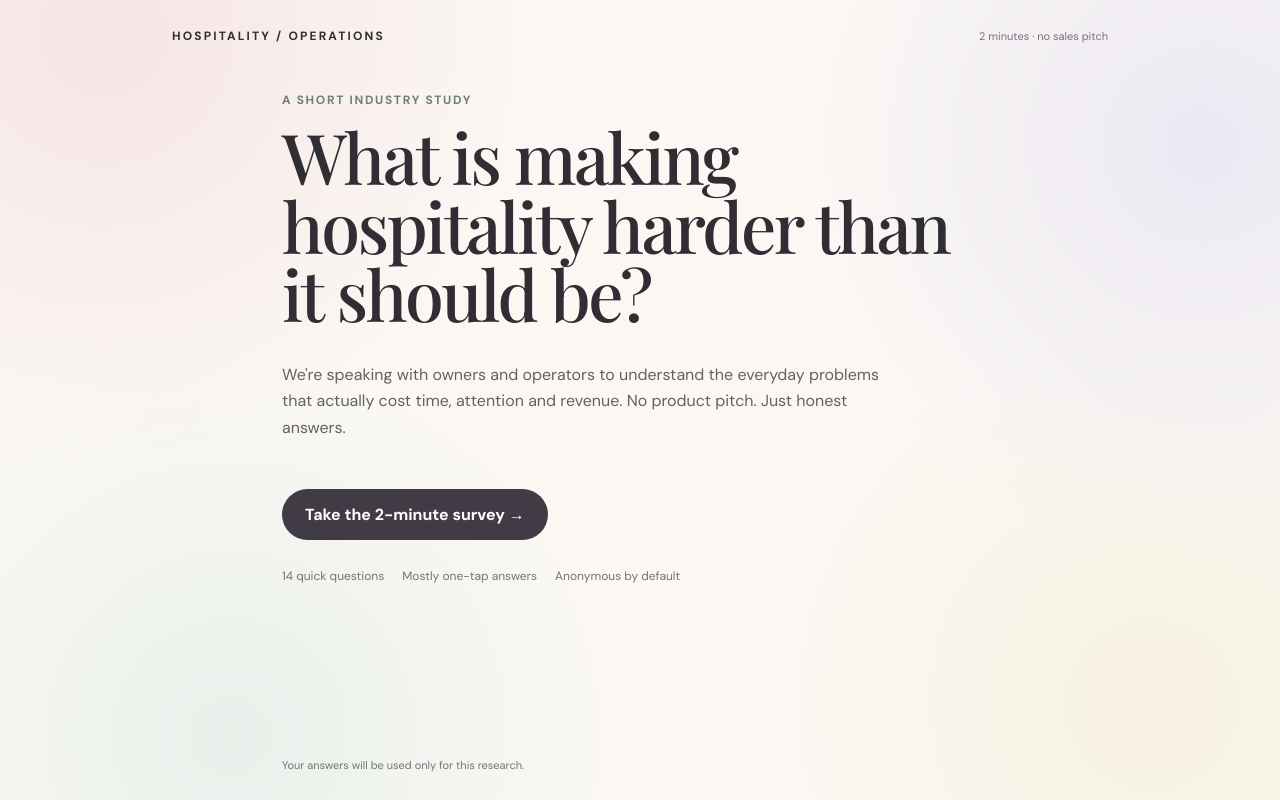
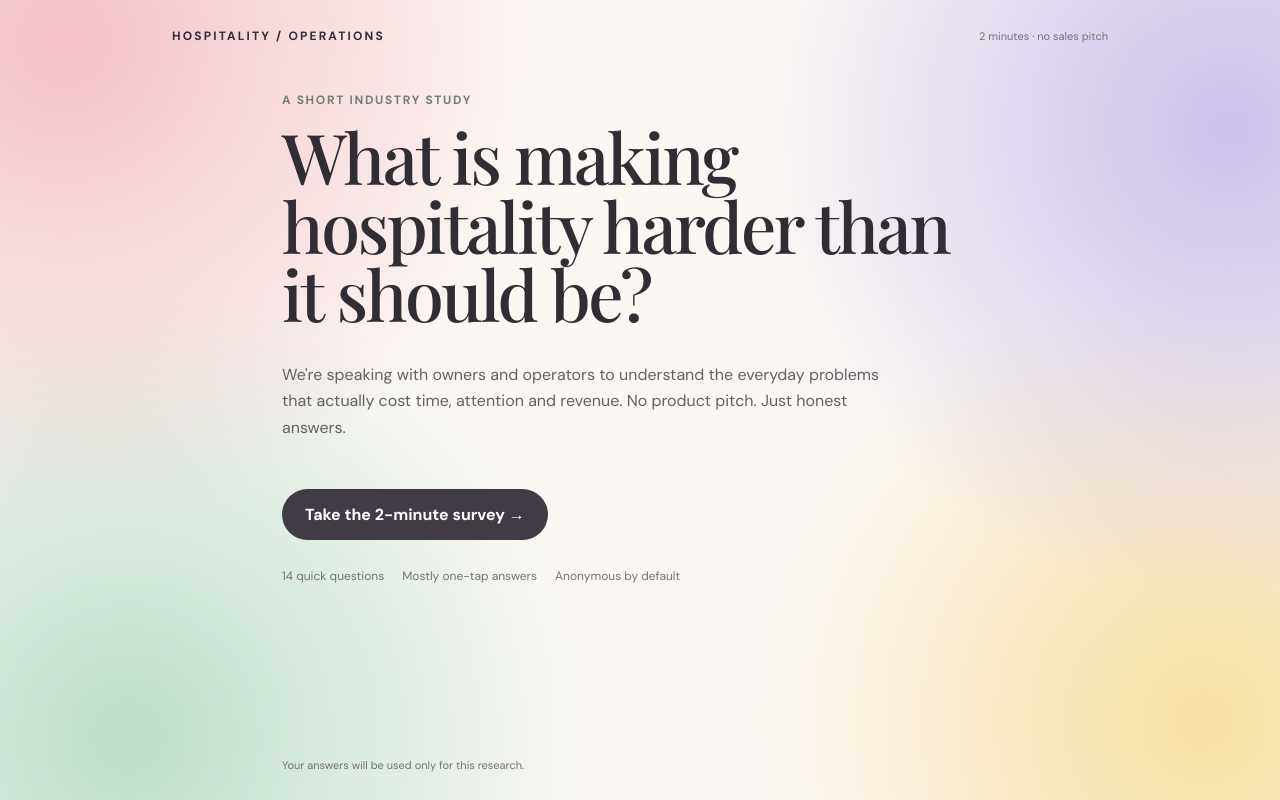
Before and after one commit to mailmenowshree-droid/Survey-, a Next.js app: page / in a window 1280 px wide. Built offline with nearby package versions, Linux system fonts and the light colour scheme.

Commit message:
Make pastel palette visibly richer

```diff
--- a/app/globals.css
+++ b/app/globals.css
@@ -22,10 +22,10 @@ body {
   min-height: 100vh;
   color: var(--ink);
   background:
-    radial-gradient(circle at 8% 4%, rgba(245,227,227,.9), transparent 31%),
-    radial-gradient(circle at 94% 18%, rgba(233,229,243,.82), transparent 30%),
-    radial-gradient(circle at 18% 92%, rgba(227,238,232,.78), transparent 30%),
-    radial-gradient(circle at 90% 88%, rgba(245,239,217,.72), transparent 28%),
+    radial-gradient(circle at 5% 5%, rgba(244,190,198,.95), transparent 34%),
+    radial-gradient(circle at 96% 16%, rgba(199,188,235,.92), transparent 34%),
+    radial-gradient(circle at 10% 92%, rgba(181,220,199,.9), transparent 34%),
+    radial-gradient(circle at 94% 90%, rgba(247,220,151,.88), transparent 32%),
     var(--paper);
   font-family: "DM Sans", system-ui, sans-serif;
 }
```
